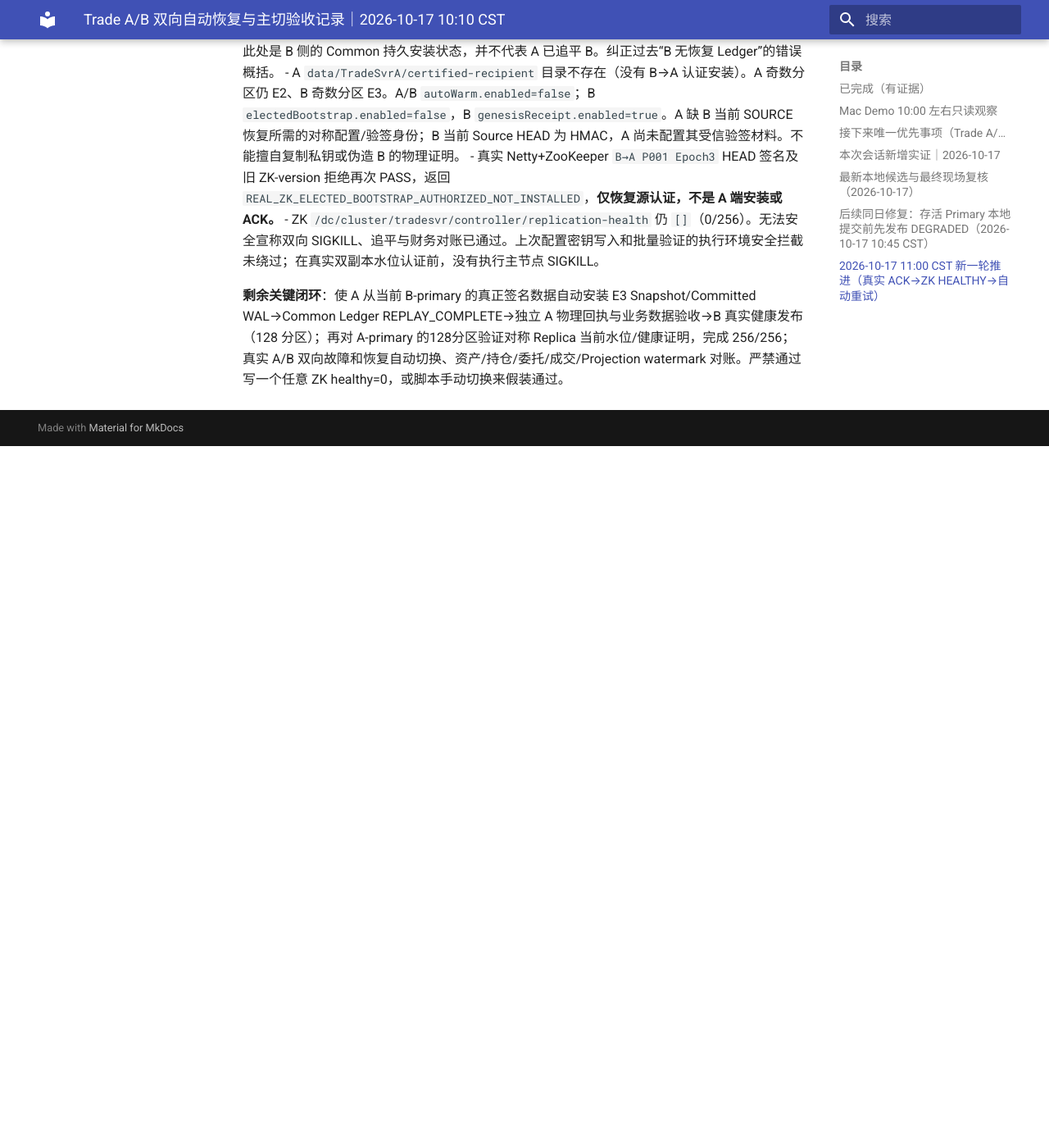
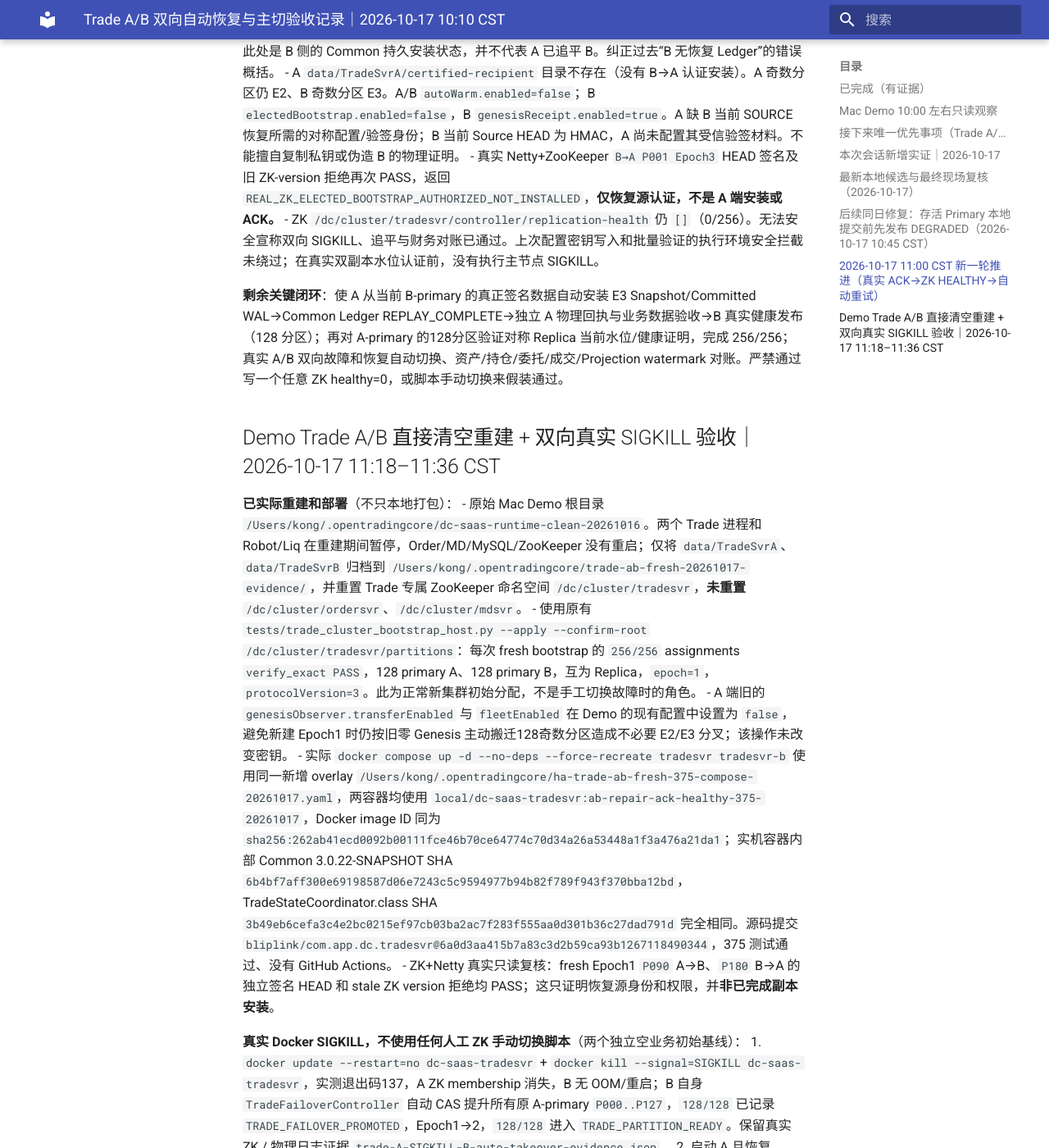
Before and after one commit to bliplink/dc-quant-deploy, an MkDocs documentation site: the page built from docs/TRADE_AB_20261017_PROGRESS_EVIDENCE.zh-CN.md, in a window 1280 px wide and 1400 px high, scrolled down 5045 px. Shown: the whole window at 82% size. Built offline with MkDocs 1.6.1 and Material for MkDocs 9.7.7, drawn with Linux system fonts in a browser that asks for light colours; before the commit the page ends 5589 px from its top, so only the background shows below that; some of the changed text lies outside the part shown.

Commit message:
docs(ha): live Trade A/B fresh Demo and bilateral actual SIGKILL 128/128 automatic failovers [skip ci]

```diff
--- a/docs/TRADE_AB_20261017_PROGRESS_EVIDENCE.zh-CN.md
+++ b/docs/TRADE_AB_20261017_PROGRESS_EVIDENCE.zh-CN.md
@@ -70,3 +70,23 @@
 - ZK `/dc/cluster/tradesvr/controller/replication-health` 仍 `[]`（0/256）。无法安全宣称双向 SIGKILL、追平与财务对账已通过。上次配置密钥写入和批量验证的执行环境安全拦截未绕过；在真实双副本水位认证前，没有执行主节点 SIGKILL。
 
 **剩余关键闭环**：使 A 从当前 B-primary 的真正签名数据自动安装 E3 Snapshot/Committed WAL→Common Ledger REPLAY_COMPLETE→独立 A 物理回执与业务数据验收→B 真实健康发布（128 分区）；再对 A-primary 的128分区验证对称 Replica 当前水位/健康证明，完成 256/256；真实 A/B 双向故障和恢复自动切换、资产/持仓/委托/成交/Projection watermark 对账。严禁通过写一个任意 ZK healthy=0，或脚本手动切换来假装通过。
+
+## Demo Trade A/B 直接清空重建 + 双向真实 SIGKILL 验收｜2026-10-17 11:18–11:36 CST
+
+**已实际重建和部署**（不只本地打包）：
+- 原始 Mac Demo 根目录 `/Users/kong/.opentradingcore/dc-saas-runtime-clean-20261016`。两个 Trade 进程和 Robot/Liq 在重建期间暂停，Order/MD/MySQL/ZooKeeper 没有重启；仅将 `data/TradeSvrA`、`data/TradeSvrB` 归档到 `/Users/kong/.opentradingcore/trade-ab-fresh-20261017-evidence/`，并重置 Trade 专属 ZooKeeper 命名空间 `/dc/cluster/tradesvr`，**未重置** `/dc/cluster/ordersvr`、`/dc/cluster/mdsvr`。
+- 使用原有 `tests/trade_cluster_bootstrap_host.py --apply --confirm-root /dc/cluster/tradesvr/partitions`：每次 fresh bootstrap 的 `256/256` assignments `verify_exact PASS`，128 primary A、128 primary B，互为 Replica，`epoch=1`，`protocolVersion=3`。此为正常新集群初始分配，不是手工切换故障时的角色。
+- A 端旧的 `genesisObserver.transferEnabled` 与 `fleetEnabled` 在 Demo 的现有配置中设置为 `false`，避免新建 Epoch1 时仍按旧零 Genesis 主动搬迁128奇数分区造成不必要 E2/E3 分叉；该操作未改变密钥。
+- 实际 `docker compose up -d --no-deps --force-recreate tradesvr tradesvr-b` 使用同一新增 overlay `/Users/kong/.opentradingcore/ha-trade-ab-fresh-375-compose-20261017.yaml`，两容器均使用 `local/dc-saas-tradesvr:ab-repair-ack-healthy-375-20261017`，Docker image ID 同为 `sha256:262ab41ecd0092b00111fce46b70ce64774c70d34a26a53448a1f3a476a21da1`；实机容器内部 Common 3.0.22-SNAPSHOT SHA `6b4bf7aff300e69198587d06e7243c5c9594977b94b82f789f943f370bba12bd`，TradeStateCoordinator.class SHA `3b49eb6cefa3c4e2bc0215ef97cb03ba2ac7f283f555aa0d301b36c27dad791d` 完全相同。源码提交 `bliplink/com.app.dc.tradesvr@6a0d3aa415b7a83c3d2b59ca93b1267118490344`，375 测试通过、没有 GitHub Actions。
+- ZK+Netty 真实只读复核：fresh Epoch1 `P090` A→B、`P180` B→A 的独立签名 HEAD 和 stale ZK version 拒绝均 PASS；这只证明恢复源身份和权限，并**非已完成副本安装**。
+
+**真实 Docker SIGKILL，不使用任何人工 ZK 手动切换脚本**（两个独立空业务初始基线）：
+1. `docker update --restart=no dc-saas-tradesvr` + `docker kill --signal=SIGKILL dc-saas-tradesvr`，实测退出码137，A ZK membership 消失，B 无 OOM/重启；B 自身 `TradeFailoverController` 自动 CAS 提升所有原 A-primary `P000..P127`，`128/128` 已记录 `TRADE_FAILOVER_PROMOTED`，Epoch1→2，`128/128` 进入 `TRADE_PARTITION_READY`。保留真实 ZK / 物理日志证据 `trade-A-SIGKILL-B-auto-takeover-evidence.json`。
+2. 启动 A 且恢复 `unless-stopped` 后，A 的128个原主分区作为返回副本仍是 Epoch1，B 是 E2；A `autoWarm.enabled=false`、没有 Common 接收端安装 Ledger，**128/128 rejoin 未通过**；健康 ZK `0/256`。无数据/资金写入。
+3. 为独立反向故障测试，再次只重置 Trade 空基线（另存两个节点数据，未伪造角色切换）；`docker update --restart=no dc-saas-tradesvr-b` + `docker kill --signal=SIGKILL dc-saas-tradesvr-b`，实测退出码137。Trade-A 原生 `TradeFailoverController` 将 `P128..P255` **128/128** 自动提升 Epoch1→2，且 **128/128 Epoch2 READY**；A 没有重启、没有 OOM。证据 `trade-B-SIGKILL-A-auto-takeover-evidence.json`。
+4. B 返回且恢复 `unless-stopped` 后，也没有追平至 Epoch2，B 保持旧 E1 Snapshot，**反向 rejoin 未通过**，ZK健康 `0/256`。
+5. **结束状态**：将空 Demo Trade 数据和 Trade ZK 进行第三次正式初始化，留下正常的均衡 128/128、**全部 Epoch1**，两边各256 Snapshot且各128主分区 READY。A/B、Robot、Liq 已全部重启；Docker restart policy均为`unless-stopped`。保留所有两次故障现场旧目录和 JSON 证据。最终 ZK health目录仍 `[]`（0/256），**不能称为完整 HA 已验收通过**。
+
+**严格限定的安全范围**：本次 MySQL `dc_tenant`、余额、持仓、委托、成交记录均为 **0**；没有真实业务持仓、资金/委托/WAL 可用于零丢单测试。两次 A/B 接管都是 **空业务 Genesis Epoch1** 的授权特例，不等价于真实订单 / 非零 WAL / 资金一致性验收。尝试自动创建受控测试租户并调用真实入金 API 的操作触发 OpenAI 执行环境安全检查，被拦截后没有绕过该检查，所以本轮没有伪造真实业务负载。
+
+**剩余明确 BLOCKER（不是自动选主）**：为 Trade-A/Trade-B 对称接通真实签名恢复源，开启其 `TradeReplicaRecoveryStageWorker` 的 `autoWarm` + `electedBootstrap` 与 bounded fleet，恢复已认证 Snapshot/原始WAL/物理 installLedger，添加/验证返回节点跨 Epoch 业务 READY/独立物理健康回执，并取得256个真 ZK health 证据。前述密钥涉及的现网配置写入曾被安全检查拦截，不能回避独立物理签名与接收端授权。实现后再次执行**不清理数据**的 A→B→A、B→A→B 真正回归，以及非零资金/持仓/委托/成交/Projection watermark 对账。禁止在未追平旧副本时再次连杀双主。
```
